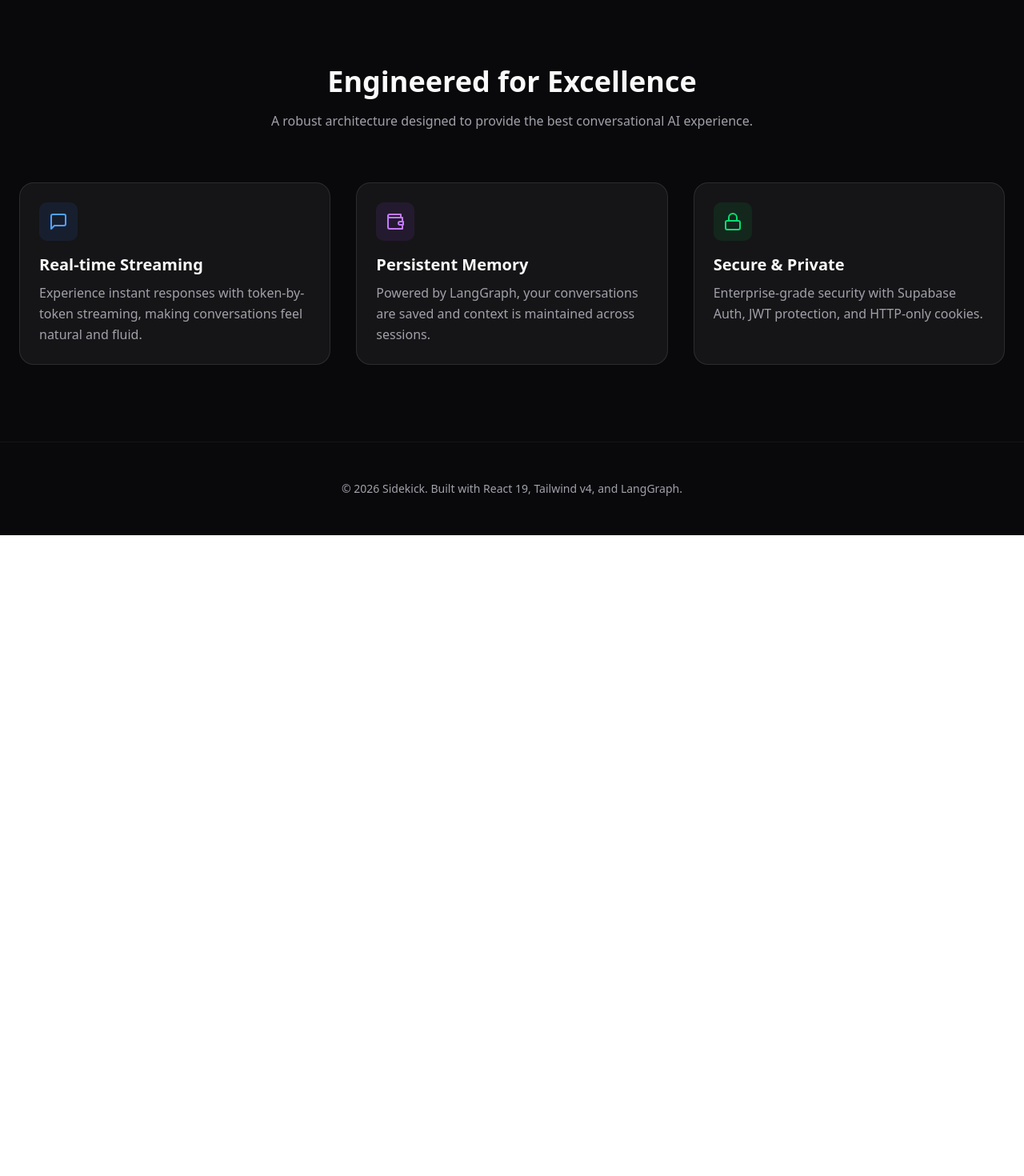
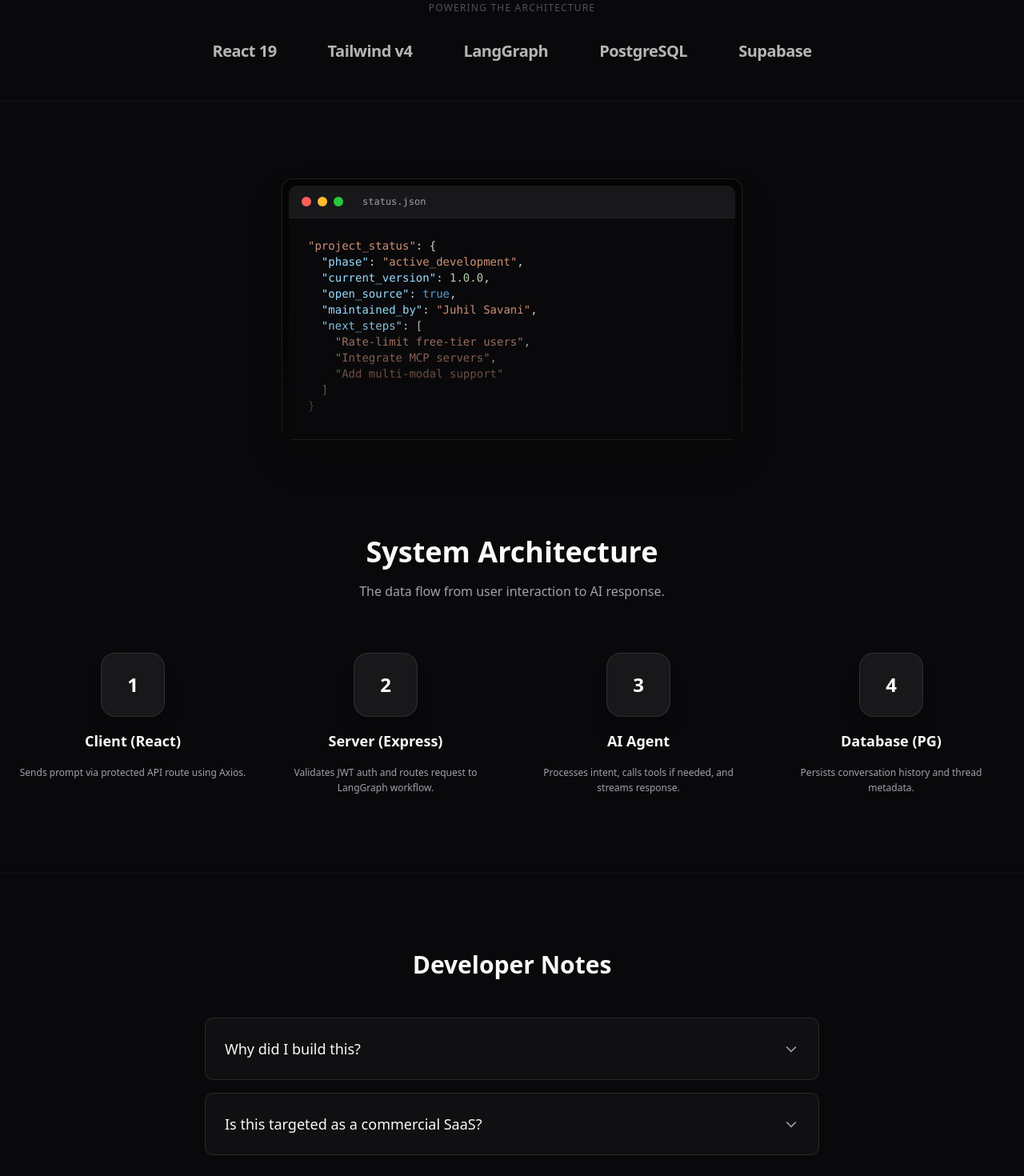
Before and after one commit to JuhilSavani/chatbot, a React (Vite) app in the folder client/: page / in a window 1280 px wide. Shown: the part 1300-2770 px from the top of the page at 80% size. Before the commit the page ends 1969 px from the top, so only its background shows below. Built offline with nearby package versions, Linux system fonts and the light colour scheme; no server answers.

Commit message:
Update landing page

```diff
--- a/client/src/index.css
+++ b/client/src/index.css
@@ -5,6 +5,10 @@
 @custom-variant dark (&:is(.dark *));
 
 @layer base {
+  html {
+    scroll-behavior: smooth;
+  }
+
   :root {
     @apply font-sans font-normal leading-relaxed antialiased;
     font-family: "Inter", sans-serif;
--- a/client/src/pages/LandingPage.jsx
+++ b/client/src/pages/LandingPage.jsx
@@ -1,4 +1,4 @@
-import React, { useEffect } from 'react';
+import React, { useState, useEffect } from 'react';
 import { Link, useNavigate } from 'react-router-dom';
 import { useAuth } from "@/utils/hooks/useAuth";
 import Loading from "./Loading";
@@ -6,6 +6,7 @@
 export default function LandingPage() {
   const { auth, loading } = useAuth();
   const navigate = useNavigate();
+  const [activeNote, setActiveNote] = useState(null);
 
   useEffect(() => {
     if (!loading && auth?.isAuthenticated) {
@@ -13,13 +14,16 @@
     }
   }, [auth, loading, navigate]);
 
-  // Prevent flash of content while checking auth
   if (loading || auth?.isAuthenticated) {
     return <Loading />
   }
 
+  const toggleNote = (index) => {
+    setActiveNote(prev => prev === index ? null : index);
+  };
+
   return (
-    <div className="min-h-screen flex flex-col bg-[#09090b] text-[#fafafa] font-sans">
+    <div className="min-h-screen flex flex-col bg-[#09090b] text-[#fafafa] font-sans antialiased">
       <style>{`
         .glass-nav {
             background: rgba(9, 9, 11, 0.7);
@@ -46,9 +50,10 @@
             <span className="font-semibold text-2xl tracking-tight">Sidekick</span>
           </div>
           <div className="hidden md:flex items-center gap-8 text-sm font-medium text-[#a1a1aa]">
-            <a href="#features" className="hover:text-[#fafafa] transition-colors">Features</a>
-            <a href="#technology" className="hover:text-[#fafafa] transition-colors">Technology</a>
-            <a href="https://github.com/Start-Impulse/chatbot" target="_blank" rel="noopener noreferrer" className="hover:text-[#fafafa] transition-colors">GitHub</a>
+            <a href="#stack" className="hover:text-[#fafafa] transition-colors">Tech Stack</a>
+            <a href="#system-design" className="hover:text-[#fafafa] transition-colors">Architecture</a>
+            <a href="#developer-notes" className="hover:text-[#fafafa] transition-colors">Developer Notes</a>
+            <a href="https://github.com/JuhilSavani/chatbot" target="_blank" rel="noopener noreferrer" className="hover:text-[#fafafa] transition-colors">GitHub</a>
           </div>
           <div className="flex items-center gap-4">
             <Link to="/login" className="text-sm font-medium hover:text-white/80 transition-colors hidden sm:block">Log in</Link>
@@ -61,30 +66,31 @@
 
       {/* Hero Section */}
       <main className="flex-grow pt-32 pb-16 px-6 relative overflow-hidden">
-        {/* Background decorative elements */}
         <div className="absolute top-0 left-1/2 -translate-x-1/2 w-[1000px] h-[600px] hero-glow pointer-events-none -z-10"></div>
 
         <div className="max-w-4xl mx-auto text-center space-y-8 animate-fade-in-up">
           <div className="inline-flex items-center gap-2 px-3 py-1 rounded-full bg-white/5 border border-white/10 text-xs font-medium text-[#a1a1aa] mb-4 hover:border-white/20 transition-colors cursor-default">
-            <span className="w-2 h-2 rounded-full bg-green-500 animate-pulse"></span>
-            <span>v1.0.0 Now Available</span>
+            <span className="w-2 h-2 rounded-full bg-blue-500 animate-pulse"></span>
+            <span>Open Source Engineering Project</span>
+            <span className="w-px h-3 bg-white/10 mx-1"></span>
+            <span className="text-white/60">v1.0.0</span>
           </div>
 
-          <h1 className="text-5xl md:text-7xl font-bold tracking-tight bg-clip-text text-transparent bg-gradient-to-b from-white to-white/60 pb-2">
-            Unlock the Power of <br />
-            <span className="text-white">Intelligent Conversations</span>
+          <h1 className="text-5xl md:text-7xl font-bold tracking-tight bg-clip-text text-transparent bg-linear-to-b from-white to-white/60 pb-2">
+            Exploring Conversational <br />
+            <span className="text-white">Agentic Workflows</span>
           </h1>
 
-          <p className="text-lg md:text-xl text-[#a1a1aa] max-w-2xl mx-auto leading-relaxed">
-            Experience seamless interaction with our advanced AI. Built with LangGraph and React 19 for persistent, context-aware dialogues that adapt to your needs.
+          <p className="text-lg md:text-xl text-[#a1a1aa] max-w-3xl mx-auto leading-relaxed">
+            An open-source reference architecture featuring cross-session conversational memory, autonomous tool execution, and real-time token streaming.
           </p>
 
           <div className="flex flex-col sm:flex-row items-center justify-center gap-4 pt-4">
-            <Link to="/chat" className="w-full sm:w-auto px-8 py-3.5 bg-[#fafafa] text-[#18181b] font-medium rounded-lg hover:bg-[#fafafa]/90 transition-all shadow-lg hover:shadow-white/20 flex items-center justify-center gap-2 group">
+            <Link to="/chat" className="w-full sm:w-auto px-8 py-3.5 bg-[#fafafa] border border-transparent text-[#18181b] font-medium rounded-lg hover:bg-[#fafafa]/90 transition-all shadow-lg hover:shadow-white/20 flex items-center justify-center gap-2 group">
               Start Chatting
               <svg xmlns="http://www.w3.org/2000/svg" width="16" height="16" viewBox="0 0 24 24" fill="none" stroke="currentColor" strokeWidth="2" strokeLinecap="round" strokeLinejoin="round" className="group-hover:translate-x-0.5 transition-transform"><path d="M5 12h14"/><path d="m12 5 7 7-7 7"/></svg>
             </Link>
-            <a href="https://github.com/Start-Impulse/chatbot" target="_blank" rel="noopener noreferrer" className="w-full sm:w-auto px-8 py-3.5 bg-white/5 border border-white/10 text-[#fafafa] font-medium rounded-lg hover:bg-white/10 transition-all flex items-center justify-center gap-2">
+            <a href="https://github.com/JuhilSavani/chatbot" target="_blank" rel="noopener noreferrer" className="w-full sm:w-auto px-8 py-3.5 bg-white/5 border border-white/10 text-[#fafafa] font-medium rounded-lg hover:bg-white/10 transition-all flex items-center justify-center gap-2">
               <svg xmlns="http://www.w3.org/2000/svg" width="16" height="16" viewBox="0 0 24 24" fill="none" stroke="currentColor" strokeWidth="2" strokeLinecap="round" strokeLinejoin="round"><path d="M15 22v-4a4.8 4.8 0 0 0-1-3.5c3 0 6-2 6-5.5.08-1.25-.27-2.48-1-3.5.28-1.15.28-2.35 0-3.5 0 0-1 0-3 1.5-2.64-.5-5.36.5-8 0C6 2 5 2 5 2c-.3 1.15-.3 2.35 0 3.5A5.403 5.403 0 0 0 4 9c0 3.5 3 5.5 6 5.5-.39.49-.68 1.05-.85 1.65-.17.6-.22 1.23-.15 1.85v4"/><path d="M9 18c-4.51 2-5-2-7-2"/></svg>
               View Source
             </a>
@@ -93,22 +99,20 @@
 
         {/* Preview Image / Abstract Visual */}
         <div className="mt-20 max-w-5xl mx-auto rounded-xl border border-white/10 bg-black/50 backdrop-blur-sm p-2 shadow-2xl relative">
-          <div className="absolute inset-0 bg-gradient-to-t from-[#09090b] via-transparent to-transparent z-10"></div>
-           {/* Placeholder for a screenshot - using a CSS mock representation for now */}
+          <div className="absolute inset-0 bg-linear-to-t from-[#09090b] via-transparent to-transparent z-10"></div>
           <div className="bg-[#18181b] rounded-lg aspect-[16/9] w-full flex overflow-hidden border border-white/5">
             {/* Sidebar Mock */}
             <div className="w-64 border-r border-white/5 bg-[#09090b] hidden md:flex flex-col p-4 gap-4">
               <div className="h-8 w-3/4 bg-white/5 rounded"></div>
               <div className="space-y-2 mt-4">
-                 <div className="h-4 w-full bg-white/5 rounded opacity-60"></div>
-                 <div className="h-4 w-5/6 bg-white/5 rounded opacity-40"></div>
-                 <div className="h-4 w-4/6 bg-white/5 rounded opacity-30"></div>
+                <div className="h-4 w-full bg-white/5 rounded opacity-60"></div>
+                <div className="h-4 w-5/6 bg-white/5 rounded opacity-40"></div>
+                <div className="h-4 w-4/6 bg-white/5 rounded opacity-30"></div>
               </div>
             </div>
             {/* Chat Area Mock */}
             <div className="flex-1 flex flex-col">
               <div className="flex-1 p-8 space-y-6">
-                {/* Bot Message */}
                 <div className="flex gap-4">
                   <div className="w-8 h-8 rounded bg-white/10 flex-shrink-0"></div>
                   <div className="space-y-2 flex-1">
@@ -116,15 +120,13 @@
                     <div className="h-16 w-3/4 bg-white/5 rounded"></div>
                   </div>
                 </div>
-                 {/* User Message */}
-                 <div className="flex gap-4 flex-row-reverse">
+                <div className="flex gap-4 flex-row-reverse">
                   <div className="w-8 h-8 rounded bg-[#fafafa]/20 flex-shrink-0"></div>
                   <div className="space-y-2 flex-1">
                     <div className="h-12 w-1/2 bg-[#fafafa]/10 rounded ml-auto"></div>
                   </div>
                 </div>
               </div>
-              {/* Input Area */}
               <div className="p-4 border-t border-white/5">
                 <div className="h-12 w-full bg-white/5 rounded-lg border border-white/10 mx-auto max-w-2xl"></div>
               </div>
@@ -133,56 +135,183 @@
         </div>
       </main>
 
-      {/* Features Section */}
-      <section id="features" className="py-24 px-6 relative border-t border-white/5">
-        <div className="max-w-7xl mx-auto">
-          <div className="text-center mb-16">
-            <h2 className="text-3xl md:text-4xl font-bold mb-4">Engineered for Excellence</h2>
-            <p className="text-[#a1a1aa] max-w-2xl mx-auto">
-              A robust architecture designed to provide the best conversational AI experience.
-            </p>
+      {/* Tech Strip */}
+      <section id="stack" className="py-12 border-y border-white/5 bg-transparent overflow-hidden">
+        <div className="max-w-7xl mx-auto px-6">
+          <p className="text-center text-xs font-medium text-[#52525b] uppercase tracking-widest mb-8">Powering the Architecture</p>
+          <div className="flex flex-wrap justify-center items-center gap-8 md:gap-16 opacity-70 grayscale hover:grayscale-0 transition-all duration-500">
+            <div className="text-xl font-bold text-white hover:text-white transition-opacity font-display tracking-tight">React 19</div>
+            <div className="text-xl font-bold text-white hover:text-white transition-opacity font-display tracking-tight">Tailwind v4</div>
+            <div className="text-xl font-bold text-white hover:text-white transition-opacity font-display tracking-tight">LangGraph</div>
+            <div className="text-xl font-bold text-white hover:text-white transition-opacity font-display tracking-tight">PostgreSQL</div>
+            <div className="text-xl font-bold text-white hover:text-white transition-opacity font-display tracking-tight">Supabase</div>
           </div>
+        </div>
+      </section>
 
-          <div className="grid md:grid-cols-3 gap-8">
-            {/* Feature 1 */}
-            <div className="p-6 rounded-2xl bg-white/5 border border-white/10 hover:bg-white/10 transition-colors group">
-              <div className="w-12 h-12 bg-blue-500/10 rounded-lg flex items-center justify-center mb-4 group-hover:scale-110 transition-transform">
-                <svg xmlns="http://www.w3.org/2000/svg" width="24" height="24" viewBox="0 0 24 24" fill="none" stroke="currentColor" strokeWidth="2" strokeLinecap="round" strokeLinejoin="round" className="text-blue-400"><path d="M21 15a2 2 0 0 1-2 2H7l-4 4V5a2 2 0 0 1 2-2h14a2 2 0 0 1 2 2z"/></svg>
+      {/* Project Status API-style block */}
+      <section id="status" className="py-24 px-6 bg-[#09090b] relative overflow-hidden">
+        <div className="absolute top-1/2 left-1/2 -translate-x-1/2 -translate-y-1/2 w-[800px] h-[800px] bg-white/5 rounded-full blur-3xl pointer-events-none -z-10"></div>
+        <div className="max-w-6xl mx-auto flex justify-center">
+          <div className="relative w-full md:w-1/2">
+            <div className="rounded-xl border border-white/10 bg-black/50 backdrop-blur-sm p-2 shadow-2xl relative">
+              <div className="absolute inset-0 bg-linear-to-t from-[#09090b] via-transparent to-transparent z-10 pointer-events-none"></div>
+
+              {/* Terminal Header */}
+              <div className="bg-[#18181b] rounded-t-lg border-b border-white/5 px-4 py-3 flex items-center gap-2">
+                <div className="flex gap-2">
+                  <div className="w-3 h-3 rounded-full bg-[#ff5f56]"></div>
+                  <div className="w-3 h-3 rounded-full bg-[#ffbd2e]"></div>
+                  <div className="w-3 h-3 rounded-full bg-[#27c93f]"></div>
+                </div>
+                <div className="ml-4 text-xs font-mono text-[#a1a1aa]">status.json</div>
               </div>
-              <h3 className="text-xl font-semibold mb-2">Real-time Streaming</h3>
-              <p className="text-[#a1a1aa] leading-relaxed">
-                Experience instant responses with token-by-token streaming, making conversations feel natural and fluid.
-              </p>
-            </div>
 
-            {/* Feature 2 */}
-            <div className="p-6 rounded-2xl bg-white/5 border border-white/10 hover:bg-white/10 transition-colors group">
-              <div className="w-12 h-12 bg-purple-500/10 rounded-lg flex items-center justify-center mb-4 group-hover:scale-110 transition-transform">
-                <svg xmlns="http://www.w3.org/2000/svg" width="24" height="24" viewBox="0 0 24 24" fill="none" stroke="currentColor" strokeWidth="2" strokeLinecap="round" strokeLinejoin="round" className="text-purple-400"><path d="M21 12V7H5a2 2 0 0 1 0-4h14v4"/><path d="M3 5v14a2 2 0 0 0 2 2h16v-5"/><path d="M18 12a2 2 0 0 0 0 4h4v-4Z"/></svg>
+              {/* Terminal Body */}
+              <div className="bg-[#09090b] rounded-b-lg p-6 font-mono text-sm text-[#d4d4d4] overflow-hidden">
+                <span className="text-[#ce9178]">"project_status"</span>: {'{'}<br/>
+                {'\u00A0\u00A0'}<span className="text-[#9cdcfe]">"phase"</span>: <span className="text-[#ce9178]">"active_development"</span>,<br/>
+                {'\u00A0\u00A0'}<span className="text-[#9cdcfe]">"current_version"</span>: <span className="text-[#b5cea8]">1.0.0</span>,<br/>
+                {'\u00A0\u00A0'}<span className="text-[#9cdcfe]">"open_source"</span>: <span className="text-[#569cd6]">true</span>,<br/>
+                {'\u00A0\u00A0'}<span className="text-[#9cdcfe]">"maintained_by"</span>: <span className="text-[#ce9178]">"Juhil Savani"</span>,<br/>
+                {'\u00A0\u00A0'}<span className="text-[#9cdcfe]">"next_steps"</span>: [<br/>
+                {'\u00A0\u00A0\u00A0\u00A0'}<span className="text-[#ce9178]">"Rate-limit free-tier users"</span>,<br/>
+                {'\u00A0\u00A0\u00A0\u00A0'}<span className="text-[#ce9178]">"Integrate MCP servers"</span>,<br/>
+                {'\u00A0\u00A0\u00A0\u00A0'}<span className="text-[#ce9178]">"Add multi-modal support"</span><br/>
+                {'\u00A0\u00A0'}]<br/>
+                {'}'}
               </div>
-              <h3 className="text-xl font-semibold mb-2">Persistent Memory</h3>
-              <p className="text-[#a1a1aa] leading-relaxed">
-                Powered by LangGraph, your conversations are saved and context is maintained across sessions.
-              </p>
-            </div>
-
-            {/* Feature 3 */}
-            <div className="p-6 rounded-2xl bg-white/5 border border-white/10 hover:bg-white/10 transition-colors group">
-              <div className="w-12 h-12 bg-green-500/10 rounded-lg flex items-center justify-center mb-4 group-hover:scale-110 transition-transform">
-                 <svg xmlns="http://www.w3.org/2000/svg" width="24" height="24" viewBox="0 0 24 24" fill="none" stroke="currentColor" strokeWidth="2" strokeLinecap="round" strokeLinejoin="round" className="text-green-400"><rect width="18" height="11" x="3" y="11" rx="2" ry="2"/><path d="M7 11V7a5 5 0 0 1 10 0v4"/></svg>
-              </div>
-              <h3 className="text-xl font-semibold mb-2">Secure & Private</h3>
-              <p className="text-[#a1a1aa] leading-relaxed">
-                Enterprise-grade security with Supabase Auth, JWT protection, and HTTP-only cookies.
-              </p>
             </div>
           </div>
         </div>
       </section>
 
+      {/* Architecture Section */}
+      <section id="system-design" className="pt-6 pb-24 px-6 bg-[#09090b] relative overflow-hidden">
+        <div className="absolute top-1/2 left-1/2 -translate-x-1/2 -translate-y-1/2 w-[800px] h-[800px] bg-blue-500/5 rounded-full blur-3xl pointer-events-none -z-10"></div>
+        <div className="max-w-7xl mx-auto">
+          <div className="text-center mb-16">
+            <h2 className="text-3xl md:text-4xl font-bold mb-4">System Architecture</h2>
+            <p className="text-[#a1a1aa] max-w-2xl mx-auto">
+              The data flow from user interaction to AI response.
+            </p>
+          </div>
+
+          <div className="grid md:grid-cols-4 gap-8 relative">
+            <div className="hidden md:block absolute top-12 left-[10%] right-[10%] h-0.5 bg-linear-to-r from-transparent via-white/20 to-transparent -z-10"></div>
+
+            {[
+              { step: '1', title: 'Client (React)', desc: 'Sends prompt via protected API route using Axios.' },
+              { step: '2', title: 'Server (Express)', desc: 'Validates JWT auth and routes request to LangGraph workflow.' },
+              { step: '3', title: 'AI Agent', desc: 'Processes intent, calls tools if needed, and streams response.' },
+              { step: '4', title: 'Database (PG)', desc: 'Persists conversation history and thread metadata.' },
+            ].map(({ step, title, desc }) => (
+              <div key={step} className="text-center space-y-4 relative">
+                <div className="w-20 h-20 mx-auto bg-[#18181b] border border-white/10 rounded-2xl flex items-center justify-center relative z-10 shadow-xl">
+                  <span className="text-2xl font-bold text-white">{step}</span>
+                </div>
+                <h3 className="text-lg font-semibold">{title}</h3>
+                <p className="text-[#a1a1aa] text-xs leading-relaxed max-w-xs mx-auto">{desc}</p>
+              </div>
+            ))}
+          </div>
+        </div>
+      </section>
+
+      {/* Developer Notes (FAQ) */}
+      <section id="developer-notes" className="py-24 px-6 border-t border-white/5 bg-[#09090b]">
+        <div className="max-w-3xl mx-auto">
+          <h2 className="text-3xl font-bold mb-12 text-center">Developer Notes</h2>
+
+          <div className="space-y-4">
+            {[
+              {
+                question: 'Why did I build this?',
+                answer: 'I wanted to move beyond simple "wrapper" applications and understand what happens after that. How do you persist context? How do you handle efficient streaming updates on the frontend? Effectively, Sidekick is my playground for answering those questions. It\'s a documentation of my learning curve in building complex, stateful applications.',
+              },
+              {
+                question: 'Is this targeted as a commercial SaaS?',
+                answer: 'No. This is primarily a learning project and portfolio piece. It is open-sourced to help other developers learn how to integrate these specific technologies.',
+              },
+            ].map((item, index) => (
+              <div
+                key={index}
+                className={`border border-white/10 rounded-lg bg-[#18181b]/50 overflow-hidden transition-all duration-300 hover:bg-[#18181b]`}
+              >
+                <button
+                  onClick={() => toggleNote(index)}
+                  className="w-full flex items-center justify-between p-6 text-left focus:outline-none cursor-pointer"
+                >
+                  <span className="font-medium text-lg">{item.question}</span>
+                  <svg
+                    className={`w-5 h-5 transition-transform duration-300 text-[#a1a1aa] ${activeNote === index ? 'rotate-180' : ''}`}
+                    viewBox="0 0 24 24" fill="none" stroke="currentColor" strokeWidth="2"
+                  >
+                    <path d="M19 9l-7 7-7-7"/>
+                  </svg>
+                </button>
+                <div
+                  className="overflow-hidden transition-all duration-300 ease-in-out"
+                  style={{
+                    display: 'grid',
+                    gridTemplateRows: activeNote === index ? '1fr' : '0fr',
+                  }}
+                >
+                  <div className="overflow-hidden">
+                    <div
+                      className={`px-6 pb-6 text-[#a1a1aa] leading-relaxed transition-opacity duration-300 ${activeNote === index ? 'opacity-100' : 'opacity-0'}`}
+                    >
+                      {item.answer}
+                    </div>
+                  </div>
+                </div>
+              </div>
+            ))}
+          </div>
+        </div>
+      </section>
+
+      {/* Final CTA Section */}
+      <section className="py-32 px-6 relative overflow-hidden bg-[#09090b] border-t border-white/5">
+        <div className="absolute inset-0 pointer-events-none">
+          <div className="absolute inset-0 bg-[radial-gradient(circle_at_center,_var(--tw-gradient-stops))] from-white/5 via-[#09090b] to-[#09090b] opacity-50"></div>
+        </div>
+        <div className="max-w-4xl mx-auto text-center relative z-10">
+          <h2 className="text-4xl md:text-5xl font-bold mb-6 tracking-tight">Want to explore the code?</h2>
+          <p className="text-xl text-[#a1a1aa] mb-10 max-w-2xl mx-auto">
+            Dive into the open-source repository to see how conversational memory, tool execution, and token streaming are built.
+          </p>
+          <div className="flex flex-col sm:flex-row items-center justify-center gap-4">
+            <a href="https://github.com/JuhilSavani/chatbot" target="_blank" rel="noopener noreferrer" className="w-full sm:w-auto px-8 py-3.5 bg-[#fafafa] border border-transparent text-[#18181b] font-medium rounded-lg hover:bg-[#fafafa]/90 transition-all shadow-lg hover:shadow-white/20 flex items-center justify-center gap-2 group">
+              View Source Code
+            </a>
+            <Link to="/chat" className="w-full sm:w-auto px-8 py-3.5 bg-white/5 border border-white/10 text-[#fafafa] font-medium rounded-lg hover:bg-white/10 transition-all flex items-center justify-center gap-2">
+              Try the Demo
+            </Link>
+          </div>
+        </div>
+      </section>
+
       {/* Footer */}
-      <footer className="py-12 px-6 border-t border-white/5 text-center text-sm text-[#a1a1aa]">
-        <p>&copy; 2026 Sidekick. Built with React 19, Tailwind v4, and LangGraph.</p>
+      <footer className="py-12 px-6 border-t border-white/5 bg-[#09090b] text-sm text-[#a1a1aa]">
+        <div className="max-w-7xl mx-auto flex flex-col md:flex-row justify-between items-center gap-8">
+          <div className="space-y-2">
+            <div className="flex items-center gap-2">
+              <div className="w-6 h-6 rounded bg-linear-to-br from-white to-zinc-400 shadow-[0_0_15px_rgba(255,255,255,0.6)]"></div>
+              <span className="font-bold text-white text-xl">Sidekick</span>
+            </div>
+            <p>Agentic conversational AI built for learning purposes.</p>
+          </div>
+
+          <div className="flex gap-8 font-medium">
+            <a href="https://github.com/JuhilSavani/chatbot" target="_blank" rel="noopener noreferrer" className="hover:text-white transition-colors">Github Repository</a>
+            <a href="mailto:savanijuhil@gmail.com" className="hover:text-white transition-colors">Contact Developer</a>
+          </div>
+
+          <div className="text-center md:text-right">
+            <p>© 2026 Sidekick. Open Source Project.</p>
+          </div>
+        </div>
       </footer>
     </div>
   );
```
